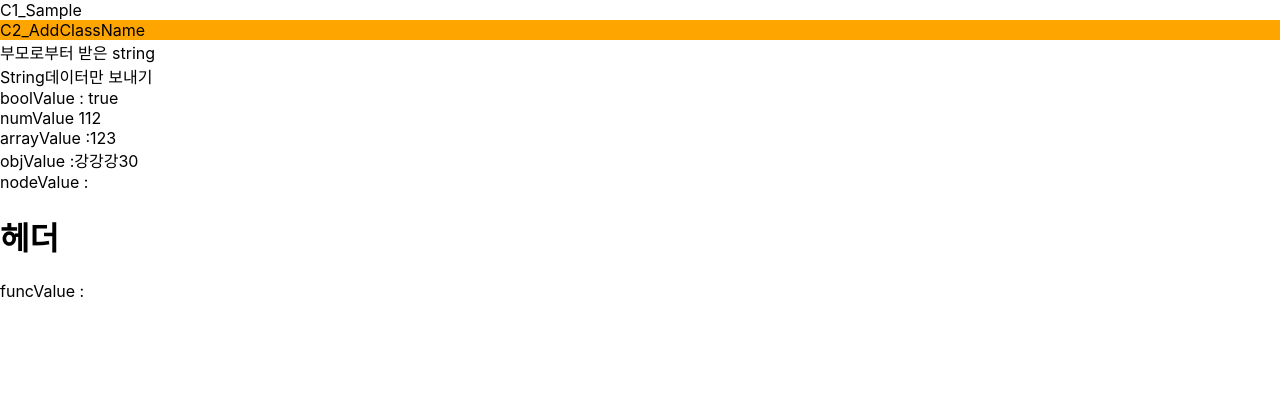
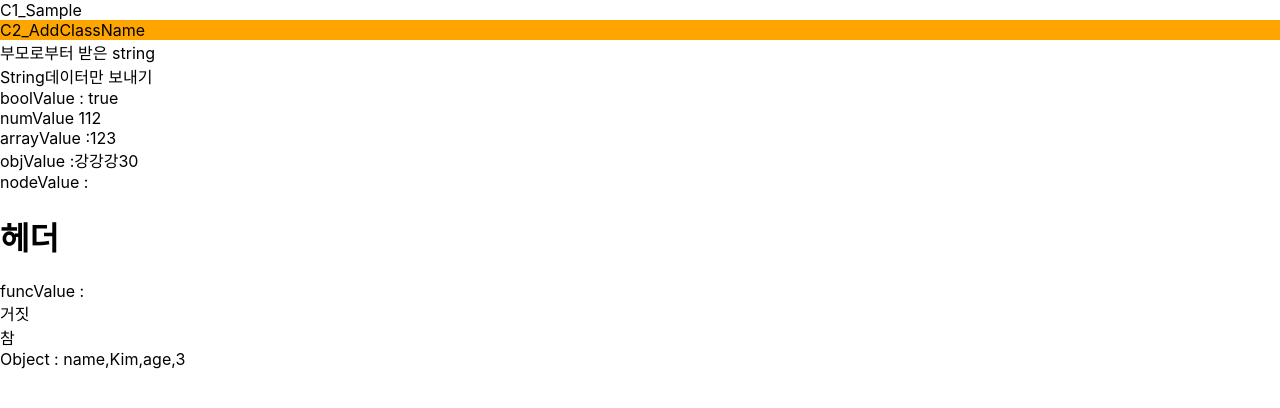
Before and after one commit to 0andme/React-Practice, a React (Create React App) app in the folder 211118/: page / in a window 1280 px wide. Shown: the top 408 px of the page. Built offline with nearby package versions, Linux system fonts and the light colour scheme.

Commit message:
feat : app.js에 컴포넌트 연결

```diff
--- a/211118/src/App.js
+++ b/211118/src/App.js
@@ -4,6 +4,8 @@ import C2_AddClassName from "./component/C2_AddClassName";
 import C3_PropsData from "./component/C3_PropsData";
 import C4_PropsDataString from "./component/C4_PropsDataString";
 import C5_PropsDataTypes from "./component/C5_PropsDataTypes";
+import C6_PropsDataBoolean from "./component/C6_PropsDataBoolean";
+import C7_PropsShape from "./component/C7_PropsShape";
 function App() {
   return (
     <div>
@@ -20,6 +22,9 @@ function App() {
         nodeValue={<h1>헤더</h1>}
         funcValue={console.log("하하하")}
       />
+      <C6_PropsDataBoolean isTrue={false} />
+      <C6_PropsDataBoolean isTrue={true} />
+      <C7_PropsShape objValue={{ name: "Kim", age: 3 }} />
     </div>
   );
 }
```
